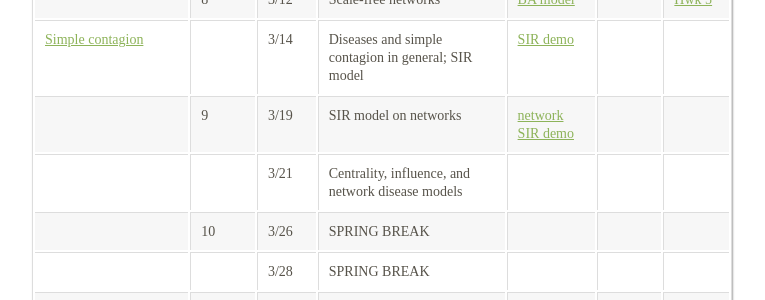
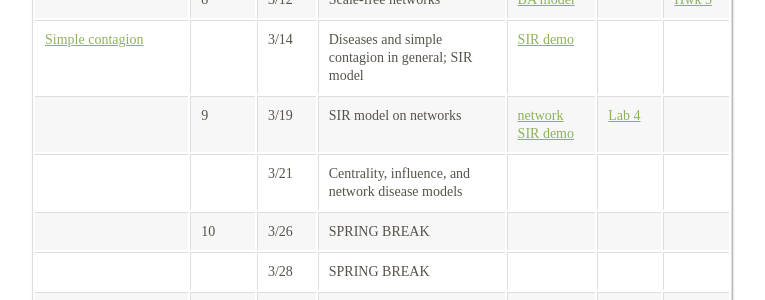
Before and after one commit to dfeehan/dfeehan.github.io, a Jekyll site: the page teaching/2019sp_demog180.html, which Jekyll copies as it is, in a window 1280 px wide and 900 px high, scrolled down 1602 px. Shown: the part 152-452 px from the top of the window, without its empty margins (258-1023 px from the left). Built offline with Jekyll 4.4.1, drawn with Linux system fonts in a browser that asks for light colours.

Commit message:
added link to lab04

```diff
--- a/teaching/2019sp_demog180.html
+++ b/teaching/2019sp_demog180.html
@@ -523,7 +523,7 @@
 <td>3/19</td>
 <td>SIR model on networks</td>
 <td><a href="http://shiny.demog.berkeley.edu/dennis/shiny-SimNetwork/">network SIR demo</a></td>
-<td></td>
+<td><a href="http://datahub.berkeley.edu/user-redirect/interact?account=dfeehan&amp;repo=demog180-sp2019&amp;branch=master&amp;path=labs/Lab4/lab04.ipynb">Lab 4</a></td>
 <td></td>
 </tr>
 <tr class="even">
```
